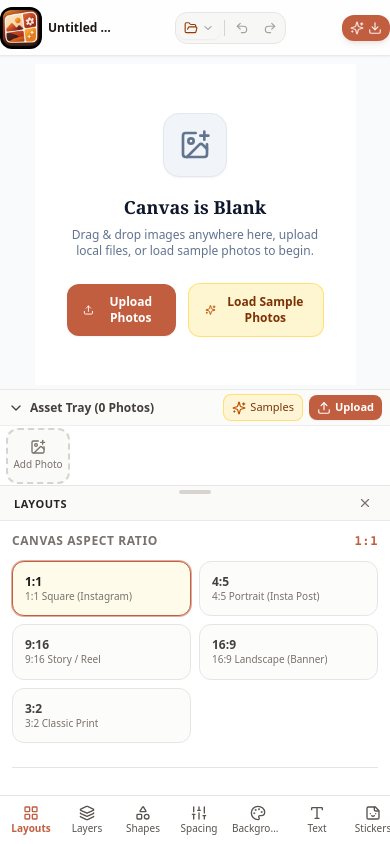
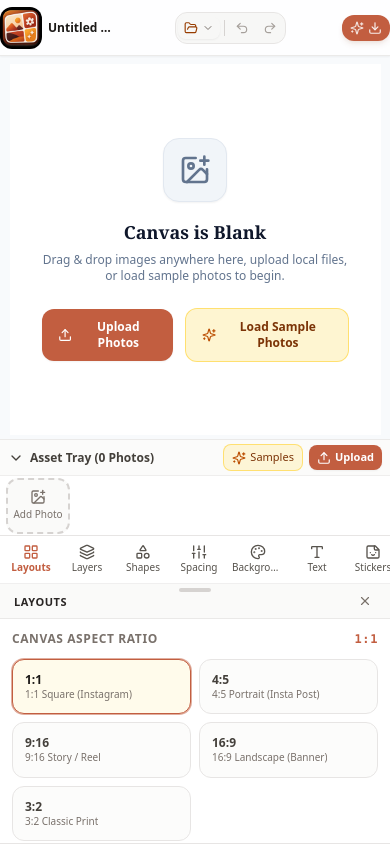
Before and after one commit to dhaneshwar266/CollageCraft, a React (Vite) app: page / in a window 390 px wide. Both pictures are taken after a click on the button "Layouts". Built offline with nearby package versions, Linux system fonts and the light colour scheme; a web font is replaced by a local one.

Commit message:
Update mobile tool panel structure and styles
Refactor mobile tool panel layout and styles.

```diff
--- a/src/components/layout/Sidebar.jsx
+++ b/src/components/layout/Sidebar.jsx
@@ -765,32 +765,8 @@ export default function Sidebar({
 
       {/* MOBILE TOOL PANEL & BOTTOM NAVIGATION DOCK (< md: 768px) */}
       <div className="md:hidden flex flex-col shrink-0 z-30 bg-white border-t border-stone-200">
-        {/* Mobile Expandable Tool Panel */}
-        {isMobileOpen && (
-          <div className="max-h-[35vh] xs:max-h-[38vh] sm:max-h-[40vh] max-h-[310px] min-h-[190px] bg-white border-b border-stone-200 flex flex-col shrink-0 min-h-0">
-            {/* Sheet Header */}
-            <div className="flex items-center justify-between px-3.5 py-1.5 border-b border-stone-200/80 bg-stone-50/90 relative shrink-0 select-none">
-              <div className="w-8 h-1 bg-stone-300 rounded-full mx-auto absolute left-1/2 -translate-x-1/2 top-1" />
-              <span className="text-[11px] font-bold text-stone-800 uppercase tracking-wider mt-0.5">
-                {tabs.find((t) => t.id === activeTab)?.label || 'Tools'}
-              </span>
-              <button
-                onClick={() => setIsMobileOpen(false)}
-                className="p-1 rounded-lg text-stone-500 hover:text-stone-900 hover:bg-stone-200/60 transition-colors cursor-pointer"
-              >
-                <X className="w-3.5 h-3.5" />
-              </button>
-            </div>
-
-            {/* Sheet Body */}
-            <div className="flex-1 overflow-y-auto p-3 space-y-4 text-xs min-h-0 no-scrollbar">
-              {renderTabContent()}
-            </div>
-          </div>
-        )}
-
-        {/* Mobile Fixed Tool Dock Bar */}
-        <div className="h-12 bg-white/95 backdrop-blur-md flex items-center justify-start gap-0.5 px-1 overflow-x-auto overflow-y-hidden no-scrollbar flex-nowrap pb-[env(safe-area-inset-bottom,0px)] shrink-0">
+        {/* Mobile Fixed Tool Dock Bar (Tool Bar: Layouts, Layers, Shapes, Spacing, Background, Text, Stickers) */}
+        <div className="h-12 bg-white/95 backdrop-blur-md flex items-center justify-start gap-0.5 px-1 overflow-x-auto overflow-y-hidden no-scrollbar flex-nowrap shrink-0 border-b border-stone-200/60">
           {tabs.map((tab) => {
             const Icon = tab.icon;
             const isActive = activeTab === tab.id && isMobileOpen;
@@ -815,6 +791,30 @@ export default function Sidebar({
             );
           })}
         </div>
+
+        {/* Mobile Expandable Tool Panel (Appears directly BELOW Tool Bar when opened) */}
+        {isMobileOpen && (
+          <div className="max-h-[30vh] xs:max-h-[32vh] sm:max-h-[35vh] max-h-[260px] min-h-[160px] bg-white border-b border-stone-200 flex flex-col shrink-0 min-h-0 pb-[env(safe-area-inset-bottom,0px)]">
+            {/* Sheet Header */}
+            <div className="flex items-center justify-between px-3.5 py-1.5 border-b border-stone-200/80 bg-stone-50/90 relative shrink-0 select-none">
+              <div className="w-8 h-1 bg-stone-300 rounded-full mx-auto absolute left-1/2 -translate-x-1/2 top-1" />
+              <span className="text-[11px] font-bold text-stone-800 uppercase tracking-wider mt-0.5">
+                {tabs.find((t) => t.id === activeTab)?.label || 'Tools'}
+              </span>
+              <button
+                onClick={() => setIsMobileOpen(false)}
+                className="p-1 rounded-lg text-stone-500 hover:text-stone-900 hover:bg-stone-200/60 transition-colors cursor-pointer"
+              >
+                <X className="w-3.5 h-3.5" />
+              </button>
+            </div>
+
+            {/* Sheet Body */}
+            <div className="flex-1 overflow-y-auto p-3 space-y-4 text-xs min-h-0 no-scrollbar">
+              {renderTabContent()}
+            </div>
+          </div>
+        )}
       </div>
     </>
   );
```
